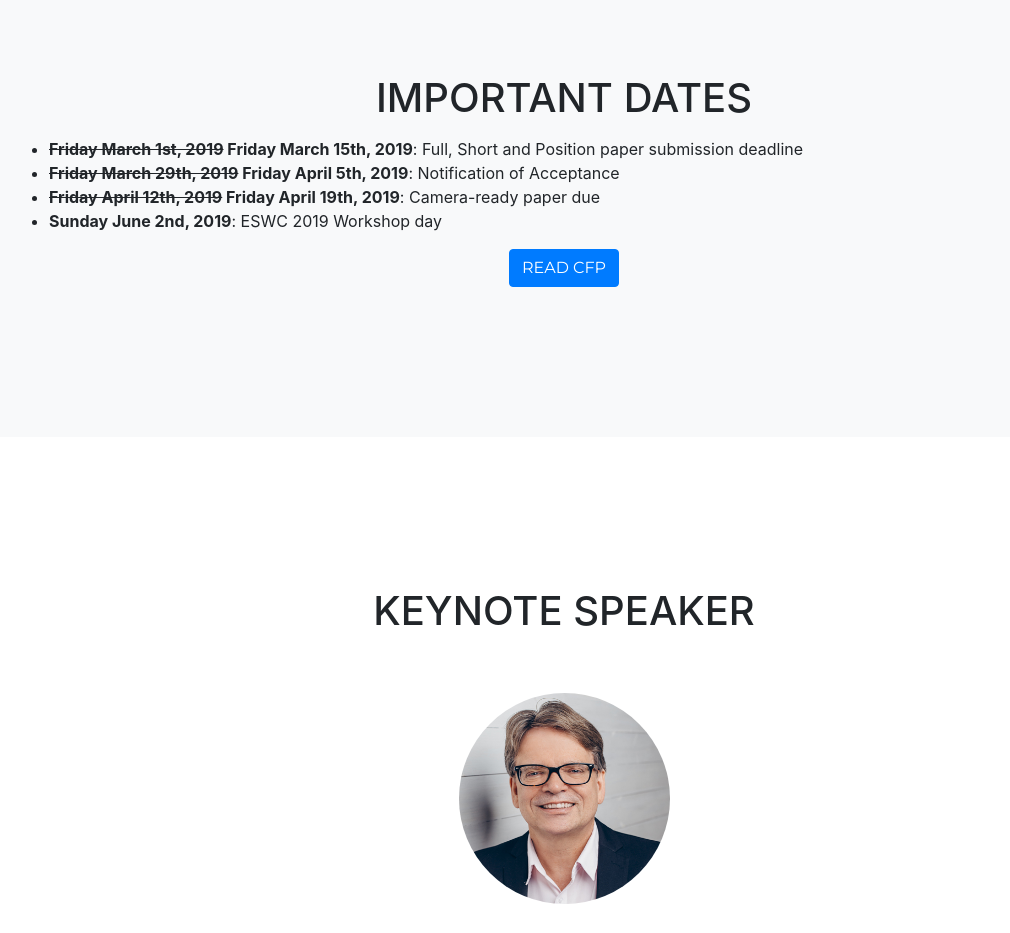
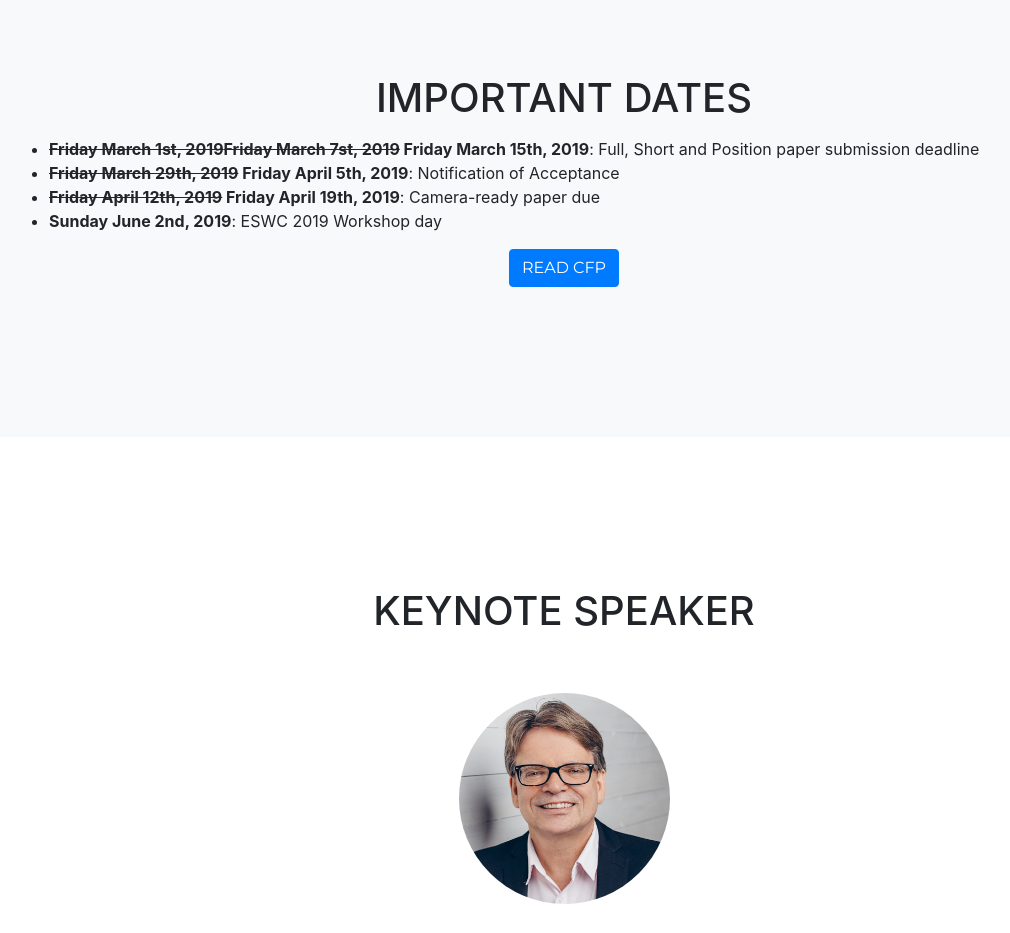
Before and after one commit to alammehwish/dl4kg-eswc, a website with bundled scripts: page index.html in a window 1280 px wide. Shown: the part 3040-3973 px from the top of the page, without its empty margins (76-1086 px from the left). Built offline with nearby package versions, Linux system fonts and the light colour scheme; files whose address does not match are found by name; a web font is replaced by a local one.

Commit message:
Update index.html

```diff
--- a/index.html
+++ b/index.html
@@ -192,7 +192,7 @@ Applications of combining Deep Learning and Knowledge Graphs<br/>
             <h2 class="section-heading text-uppercase">Important Dates</h2>
             <div style="text-align:left">
             <ul>
-		    <li><b><s>Friday March 1st, 2019</s> Friday March 15th, 2019</b>: Full, Short and Position paper submission deadline</li>
+		    <li><b><s>Friday March 1st, 2019</s><s>Friday March 7st, 2019</s> Friday March 15th, 2019</b>: Full, Short and Position paper submission deadline</li>
 		    <li><b><s>Friday March 29th, 2019</s> Friday April 5th, 2019</b>: Notification of Acceptance</li>
 		    <li><b><s>Friday April 12th, 2019</s> Friday April 19th, 2019</b>: Camera-ready paper due </li>
 		    <li><b>Sunday June 2nd, 2019</b>: ESWC 2019 Workshop day</li>
```
